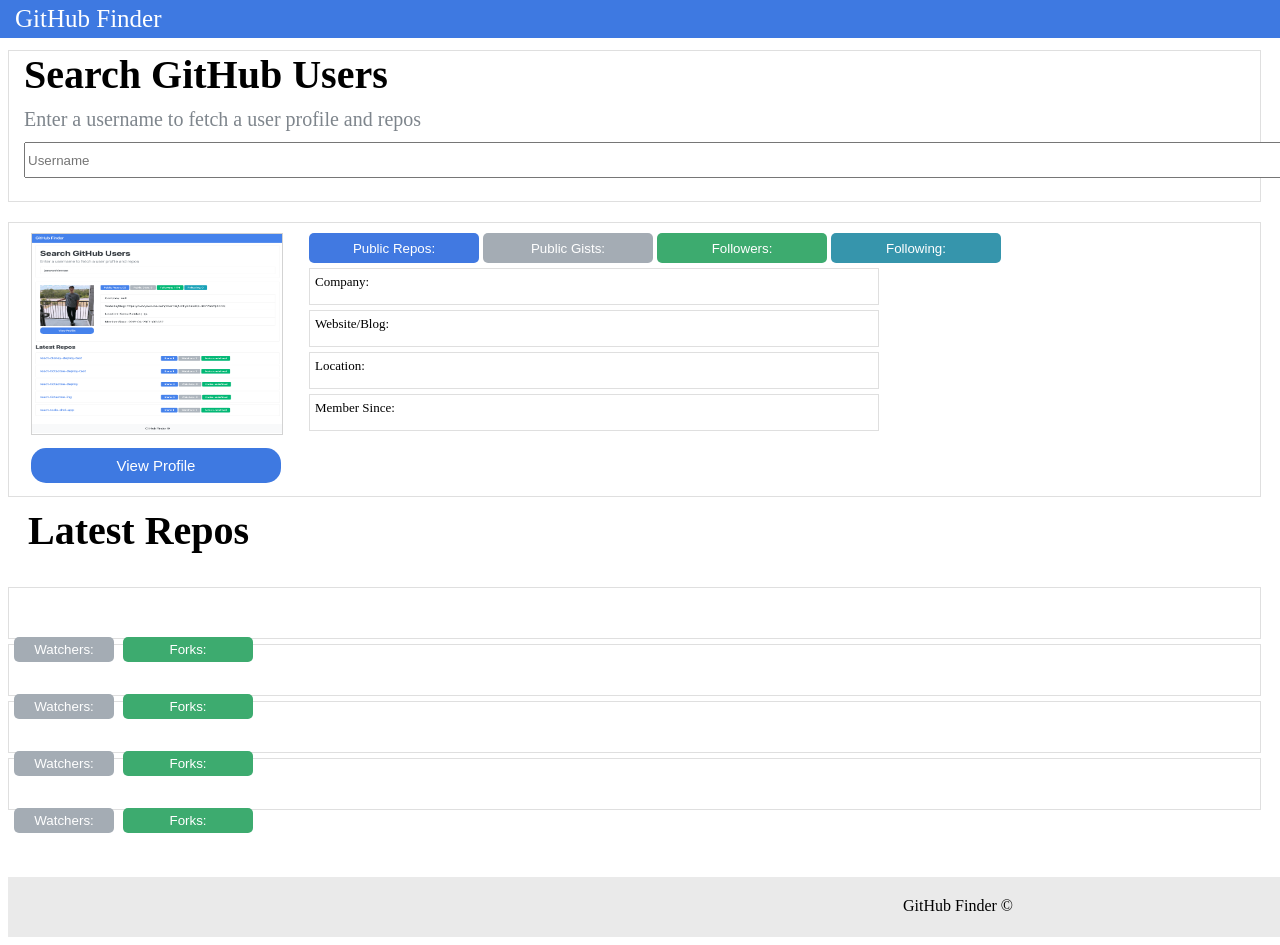
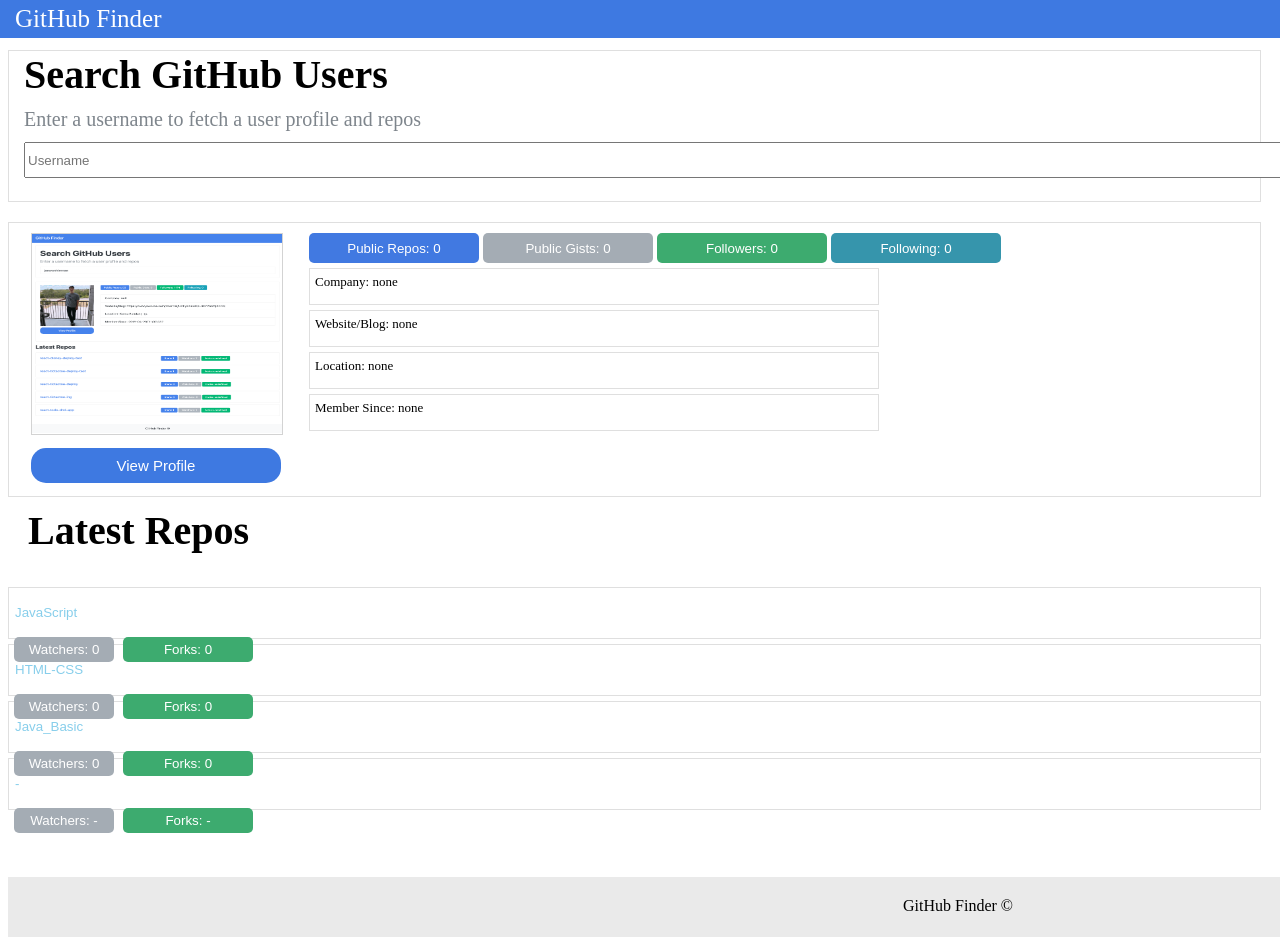
Before and after one commit to HiImLeon1/JavaScript, a website: page JS-PROJECTS/Github-Finder/index.html in a window 1280 px wide. Shown: the top 945 px of the page. Drawn offline with Linux system fonts and the light colour scheme.

Commit message:
Add files via upload

```diff
--- a/JS-PROJECTS/Github-Finder/index.html
+++ b/JS-PROJECTS/Github-Finder/index.html
@@ -20,14 +20,14 @@
 </div>
 <div class="top2">
     <img src="ex.png" alt="No Search Users" class="prpic">
-    <button class="prbt1"id="p1">Public Repos:</button>
-    <button class="prbt2"id="p2">Public Gists:</button>
-    <button class="prbt3"id="p3">Followers:</button>
-    <button class="prbt4"id="p4">Following:</button>
-    <div class="pr1">Company:</div>
-    <div class="pr2">Website/Blog:</div>
-    <div class="pr3">Location:</div>
-    <div class="pr4">Member Since:</div>
+    <button class="prbt1"id="p1">Public Repos: 0</button>
+    <button class="prbt2"id="p2">Public Gists: 0</button>
+    <button class="prbt3"id="p3">Followers: 0</button>
+    <button class="prbt4"id="p4">Following: 0</button>
+    <div class="pr1">Company: none</div>
+    <div class="pr2">Website/Blog: none</div>
+    <div class="pr3">Location: none</div>
+    <div class="pr4">Member Since: none</div>
 
     <button type="submit" class="search-btn">View Profile</button>
 </div>
@@ -35,24 +35,34 @@
     <h2 class="repo">Latest Repos
     </h2>
     <div class="repo1">
-        <button class="repobtn1-1">Stars: </button>
-        <button class="repobtn1-2">Watchers: </button>
-        <button class="repobtn1-3">Forks: </button>
+        <button style="position: absolute;background: none;color: skyblue" id="r1" onclick="clicked1()"
+                onmouseover="this.style.color='purple'"
+                onmouseout="this.style.color='skyblue'">JavaScript</button>
+        <button class="repobtn1-1">Stars: 0</button>
+        <button class="repobtn1-2">Watchers: 0</button>
+        <button class="repobtn1-3">Forks: 0</button>
     </div>
     <div class="repo2">
-        <button class="repobtn2-1">Stars: </button>
-        <button class="repobtn2-2">Watchers: </button>
-        <button class="repobtn2-3">Forks: </button>
+        <button style="position: absolute;background: none;color: skyblue" id="r2" onclick="clicked2()"
+                onmouseover="this.style.color='purple'"
+                onmouseout="this.style.color='skyblue'">HTML-CSS</button>
+        <button class="repobtn2-1">Stars: 0</button>
+        <button class="repobtn2-2">Watchers: 0</button>
+        <button class="repobtn2-3">Forks: 0</button>
     </div>
     <div class="repo3">
-        <button class="repobtn3-1">Stars: </button>
-        <button class="repobtn3-2">Watchers: </button>
-        <button class="repobtn3-3">Forks: </button>
+        <button style="position: absolute; background: none;color: skyblue" id="r3" onclick="clicked3()"
+                onmouseover="this.style.color='purple'"
+                onmouseout="this.style.color='skyblue'">Java_Basic</button>
+        <button class="repobtn3-1">Stars: 0</button>
+        <button class="repobtn3-2">Watchers: 0</button>
+        <button class="repobtn3-3">Forks: 0</button>
     </div>
     <div class="repo4">
-        <button class="repobtn4-1">Stars: </button>
-        <button class="repobtn4-2">Watchers: </button>
-        <button class="repobtn4-3">Forks: </button>
+        <button style="position: absolute; background: none;color: skyblue" id="r4" onclick="clicked4()">-</button>
+        <button class="repobtn4-1">Stars: -</button>
+        <button class="repobtn4-2">Watchers: -</button>
+        <button class="repobtn4-3">Forks: -</button>
     </div>
 </div>
 
--- a/JS-PROJECTS/Github-Finder/script.js
+++ b/JS-PROJECTS/Github-Finder/script.js
@@ -1,7 +1,13 @@
-function displayUser(){
-    const usercomp = document.getElementById('nameinput').value;
-const namecon = document.getElementById('p1');
-const usernameEl = document.createElement('p');
-usernameEl.innerHTML = usercomp;
-namecon.appendChild(usernameEl);
+let bt1 = document.getElementById("#r1");
+let bt2 = document.getElementById("#r2");
+let bt3 = document.getElementById("#r3");
+
+function clicked1() {
+    window.location.href="https://github.com/HiImLeon1/JavaScript"
 }
+function clicked2() {
+    window.location.href="https://github.com/HiImLeon1/HTML-CSS"
+}
+function clicked3() {
+    window.location.href= "https://github.com/HiImLeon1/Java_Basic"
+}
```
